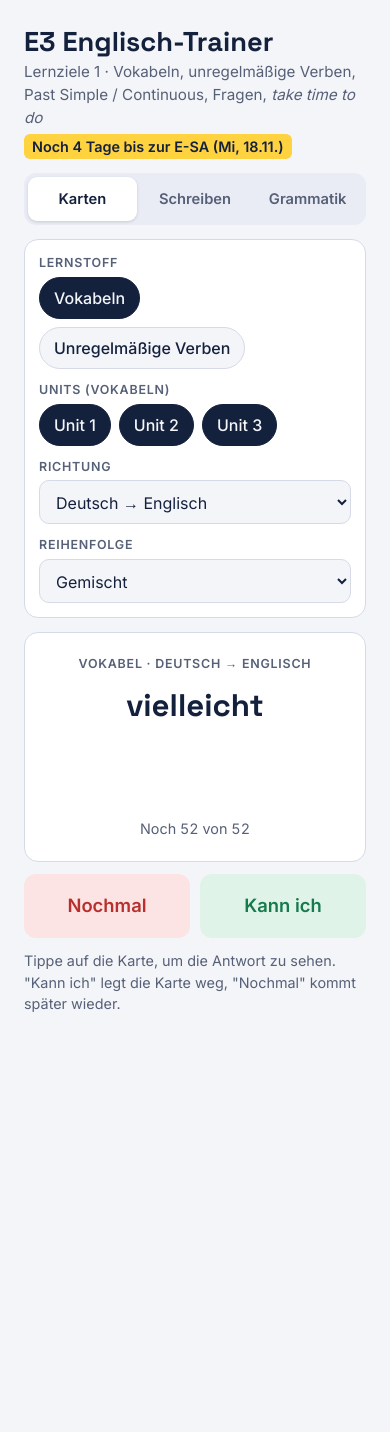
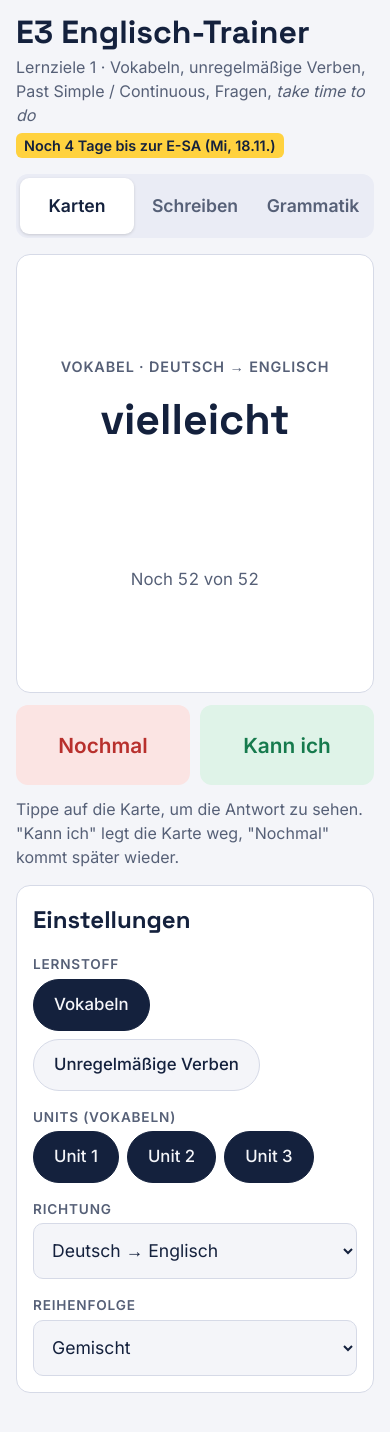
Before and after one commit to dirkstar/school, a plain HTML site: page index.html in a window 390 px wide. Before the commit the page ends 1071 px from the top, so only its background shows below. Drawn offline with Linux system fonts and the light colour scheme.

Commit message:
Mobile-Layout: Viewport-Tag, groessere Schrift, Einstellungen unten

```diff
--- a/index.html
+++ b/index.html
@@ -1,3 +1,11 @@
+<!doctype html>
+<html lang="de">
+<head>
+<meta charset="utf-8">
+<meta name="viewport" content="width=device-width, initial-scale=1, viewport-fit=cover">
+<style>:root{color-scheme:light}body{margin:0}</style>
+</head>
+<body>
 <title>E3 Englisch-Trainer</title>
 <meta name="claude:viewport-fit-sides" content="cover">
 <link rel="stylesheet" href="https://fonts.googleapis.com/css2?family=Inter:wght@400;500;600&family=Space+Grotesk:wght@500;700&display=swap">
@@ -36,83 +44,85 @@
   color-scheme: dark;
 }
 * { box-sizing: border-box; }
-body { background: var(--bg); color: var(--ink); font-family: var(--font-body); font-size: 16px; line-height: 1.5; }
+body { background: var(--bg); color: var(--ink); font-family: var(--font-body); font-size: 18px; line-height: 1.5; }
 button, input, select, textarea { font: inherit; color: inherit; }
 button { cursor: pointer; }
 :focus-visible { outline: 3px solid var(--blue); outline-offset: 2px; }
 .wrap {
   max-width: 720px; margin: 0 auto;
-  padding-block: 18px 48px;
+  padding-block: 14px 56px;
   padding-left: max(16px, env(safe-area-inset-left, 0px));
   padding-right: max(16px, env(safe-area-inset-right, 0px));
-  display: grid; gap: 14px;
+  display: grid; gap: 16px;
 }
 header { display: grid; gap: 4px; }
-h1 { font-family: var(--font-head); font-size: 1.7rem; line-height: 1.15; margin: 0; text-wrap: balance; }
+h1 { font-family: var(--font-head); font-size: 2rem; line-height: 1.15; margin: 0; text-wrap: balance; }
 h2, h3 { font-family: var(--font-head); text-wrap: balance; margin: 0; }
-h2 { font-size: 1.3rem; }
-h3 { font-size: 1.05rem; }
-.sub { color: var(--muted); margin: 0; font-size: .95rem; }
+h2 { font-size: 1.5rem; }
+h3 { font-size: 1.25rem; }
+.sub { color: var(--muted); margin: 0; font-size: 1rem; }
 .countdown { display: inline-block; background: var(--accent); color: var(--on-accent); font-weight: 600; border-radius: 6px; padding: 2px 8px; font-size: .9rem; }
 
 .tabs { display: grid; grid-template-columns: repeat(3, 1fr); gap: 4px; background: var(--soft); padding: 4px; border-radius: 12px; }
-.tabs button { border: 0; background: transparent; padding: 10px 4px; border-radius: 9px; font-weight: 600; font-size: .92rem; color: var(--muted); min-height: 44px; }
+.tabs button { border: 0; background: transparent; padding: 12px 4px; border-radius: 9px; font-weight: 600; font-size: 1.1rem; color: var(--muted); min-height: 56px; }
 .tabs button[aria-selected="true"] { background: var(--surface); color: var(--ink); box-shadow: 0 1px 3px rgba(0,0,0,.15); }
 
-.panel { background: var(--surface); border: 1px solid var(--line); border-radius: 14px; padding: 14px; display: grid; gap: 12px; }
+.panel { background: var(--surface); border: 1px solid var(--line); border-radius: 14px; padding: 16px; display: grid; gap: 16px; }
 .row { display: flex; flex-wrap: wrap; gap: 8px; align-items: center; }
-.label { font-size: .78rem; letter-spacing: .06em; text-transform: uppercase; color: var(--muted); font-weight: 600; }
-.chip { border: 1px solid var(--line); background: var(--bg); border-radius: 999px; padding: 8px 14px; font-weight: 500; min-height: 40px; }
+.label { font-size: .85rem; letter-spacing: .06em; text-transform: uppercase; color: var(--muted); font-weight: 600; }
+.chip { border: 1px solid var(--line); background: var(--bg); border-radius: 999px; padding: 12px 20px; font-weight: 500; font-size: 1.05rem; min-height: 52px; }
 .chip[aria-pressed="true"] { background: var(--ink); color: var(--bg); border-color: var(--ink); }
-select, textarea, input[type="text"] { background: var(--bg); border: 1px solid var(--line); border-radius: 10px; padding: 10px 12px; min-height: 44px; width: 100%; }
+select, textarea, input[type="text"] { background: var(--bg); border: 1px solid var(--line); border-radius: 10px; padding: 12px 14px; min-height: 56px; width: 100%; font-size: 1.1rem; }
 textarea { min-height: 120px; }
 .field { display: grid; gap: 4px; min-width: 0; }
-.grid2 { display: grid; grid-template-columns: repeat(auto-fit, minmax(210px, 1fr)); gap: 12px; }
+.grid2 { display: grid; grid-template-columns: 1fr; gap: 16px; }
 details summary { cursor: pointer; font-weight: 600; min-height: 32px; }
-.btn { border: 0; border-radius: 12px; padding: 12px 18px; font-weight: 600; background: var(--accent); color: var(--on-accent); min-height: 48px; }
+.btn { border: 0; border-radius: 12px; padding: 14px 20px; font-weight: 600; font-size: 1.1rem; background: var(--accent); color: var(--on-accent); min-height: 60px; }
 .btn.ghost { background: var(--soft); color: var(--ink); }
 .btn.good { background: var(--good-bg); color: var(--good); }
 .btn.bad { background: var(--bad-bg); color: var(--bad); }
-.note { color: var(--muted); font-size: .9rem; margin: 0; }
+.note { color: var(--muted); font-size: 1rem; margin: 0; }
 .warn { background: var(--soft); border-left: 4px solid var(--accent); padding: 10px 12px; border-radius: 8px; font-size: .92rem; }
 
-.stage { display: grid; gap: 14px; text-align: center; padding: 22px 14px; }
-.stage .tag { font-size: .78rem; letter-spacing: .06em; text-transform: uppercase; color: var(--muted); font-weight: 600; }
-.big { font-family: var(--font-head); font-weight: 700; font-size: clamp(1.9rem, 8vw, 2.8rem); line-height: 1.15; overflow-wrap: anywhere; }
-.answer { font-family: var(--font-head); font-weight: 700; font-size: clamp(1.5rem, 6.5vw, 2.2rem); color: var(--blue); min-height: 2.6em; overflow-wrap: anywhere; display: grid; align-content: center; gap: 4px; }
-.answer small { font-family: var(--font-body); font-weight: 400; font-size: .95rem; color: var(--muted); }
+.stage { display: grid; gap: 18px; text-align: center; padding: 28px 16px; align-content: center; min-height: 52svh; }
+.stage .tag { font-size: .9rem; letter-spacing: .06em; text-transform: uppercase; color: var(--muted); font-weight: 600; }
+.big { font-family: var(--font-head); font-weight: 700; font-size: clamp(2.3rem, 11vw, 3.6rem); line-height: 1.15; overflow-wrap: anywhere; }
+.answer { font-family: var(--font-head); font-weight: 700; font-size: clamp(1.8rem, 8.5vw, 2.8rem); color: var(--blue); min-height: 2.6em; overflow-wrap: anywhere; display: grid; align-content: center; gap: 4px; }
+.answer small { font-family: var(--font-body); font-weight: 400; font-size: 1.1rem; color: var(--muted); }
 .bar { height: 6px; background: var(--soft); border-radius: 3px; overflow: hidden; }
 .bar > i { display: block; height: 100%; width: 0; background: var(--accent); }
 .controls { display: grid; grid-template-columns: 1fr 1.6fr 1fr; gap: 10px; }
-.controls .btn { min-height: 64px; font-size: 1.15rem; }
-.count { color: var(--muted); font-size: .9rem; font-variant-numeric: tabular-nums; }
+.controls .btn { min-height: 80px; font-size: 1.3rem; }
+.count { color: var(--muted); font-size: 1.05rem; font-variant-numeric: tabular-nums; }
 
 .flip { cursor: pointer; user-select: none; }
-.write-grid { display: grid; gap: 10px; text-align: left; }
-.res { font-size: .92rem; padding: 6px 10px; border-radius: 8px; }
+.write-grid { display: grid; gap: 14px; text-align: left; }
+.write-grid input { font-size: 1.35rem; min-height: 60px; }
+.res { font-size: 1.05rem; padding: 10px 12px; border-radius: 8px; }
 .res.ok { background: var(--good-bg); color: var(--good); }
 .res.no { background: var(--bad-bg); color: var(--bad); }
 
 .gnav { display: flex; flex-wrap: wrap; gap: 8px; }
 .gsec { display: grid; gap: 12px; }
-.expl { display: grid; gap: 10px; }
+.expl { display: grid; gap: 14px; }
 .expl p { margin: 0; }
 .expl ul { margin: 0; padding-left: 1.2rem; display: grid; gap: 4px; }
-.box { background: var(--soft); border-radius: 10px; padding: 10px 12px; display: grid; gap: 4px; }
+.box { background: var(--soft); border-radius: 10px; padding: 14px; display: grid; gap: 6px; }
 .box b { font-family: var(--font-head); }
 .tbl { overflow-x: auto; }
-table { border-collapse: collapse; width: 100%; font-size: .93rem; }
-th, td { border-bottom: 1px solid var(--line); padding: 6px 8px; text-align: left; vertical-align: top; }
-th { font-size: .78rem; letter-spacing: .05em; text-transform: uppercase; color: var(--muted); }
+table { border-collapse: collapse; width: 100%; font-size: 1rem; }
+th, td { border-bottom: 1px solid var(--line); padding: 8px 10px; text-align: left; vertical-align: top; }
+th { font-size: .85rem; letter-spacing: .05em; text-transform: uppercase; color: var(--muted); }
 em.ex { color: var(--blue); font-style: normal; font-weight: 500; }
-.q { background: var(--bg); border: 1px solid var(--line); border-radius: 12px; padding: 12px; display: grid; gap: 8px; }
-.q .qt { font-weight: 500; }
-.opts { display: flex; flex-wrap: wrap; gap: 8px; }
-.opts button { border: 1px solid var(--line); background: var(--surface); border-radius: 10px; padding: 10px 14px; min-height: 44px; }
+.q { background: var(--bg); border: 1px solid var(--line); border-radius: 12px; padding: 16px; display: grid; gap: 12px; }
+.q .qt { font-weight: 500; font-size: 1.15rem; }
+.opts { display: grid; gap: 10px; }
+.opts button { border: 1px solid var(--line); background: var(--surface); border-radius: 10px; padding: 12px 16px; min-height: 58px; font-size: 1.1rem; text-align: left; }
 .opts button.right { background: var(--good-bg); border-color: var(--good); color: var(--good); }
 .opts button.wrong { background: var(--bad-bg); border-color: var(--bad); color: var(--bad); }
 .typed { display: flex; gap: 8px; flex-wrap: wrap; }
-.typed input { flex: 1 1 180px; width: auto; }
+.typed input { flex: 1 1 100%; width: auto; }
+.typed .btn { flex: 1 1 100%; }
 .score { font-family: var(--font-head); font-weight: 700; }
 [hidden] { display: none !important; }
 @media (prefers-reduced-motion: reduce) { .bar > i { transition: none !important; } }
@@ -131,36 +141,6 @@ em.ex { color: var(--blue); font-style: normal; font-weight: 500; }
     <button role="tab" data-tab="gram" aria-selected="false">Grammatik</button>
   </nav>
 
-  <section class="panel" id="settings" aria-label="Lernstoff">
-    <div class="field">
-      <span class="label">Lernstoff</span>
-      <div class="row" id="srcChips">
-        <button class="chip" data-src="vocab" aria-pressed="false">Vokabeln</button>
-        <button class="chip" data-src="verbs" aria-pressed="true">Unregelmäßige Verben</button>
-      </div>
-    </div>
-    <div class="field" id="unitField">
-      <span class="label">Units (Vokabeln)</span>
-      <div class="row" id="unitChips"></div>
-    </div>
-    <div class="grid2">
-      <div class="field">
-        <label class="label" for="dirSel">Richtung</label>
-        <select id="dirSel">
-          <option value="de-en"></option>
-          <option value="en-de"></option>
-          <option value="rand">Zufällig</option>
-        </select>
-      </div>
-      <div class="field">
-        <label class="label" for="shuf">Reihenfolge</label>
-        <select id="shuf">
-          <option value="1">Gemischt</option>
-          <option value="0">Wie in der Liste</option>
-        </select>
-      </div>
-    </div>
-      </section>
 
   <!-- KARTEN -->
   <section id="tab-cards" class="gsec">
@@ -197,6 +177,38 @@ em.ex { color: var(--blue); font-style: normal; font-weight: 500; }
     <div class="gnav" id="gnav"></div>
     <div id="gbody" class="gsec"></div>
   </section>
+
+  <section class="panel" id="settings" aria-label="Lernstoff">
+    <h2>Einstellungen</h2>
+    <div class="field">
+      <span class="label">Lernstoff</span>
+      <div class="row" id="srcChips">
+        <button class="chip" data-src="vocab" aria-pressed="false">Vokabeln</button>
+        <button class="chip" data-src="verbs" aria-pressed="true">Unregelmäßige Verben</button>
+      </div>
+    </div>
+    <div class="field" id="unitField">
+      <span class="label">Units (Vokabeln)</span>
+      <div class="row" id="unitChips"></div>
+    </div>
+    <div class="grid2">
+      <div class="field">
+        <label class="label" for="dirSel">Richtung</label>
+        <select id="dirSel">
+          <option value="de-en"></option>
+          <option value="en-de"></option>
+          <option value="rand">Zufällig</option>
+        </select>
+      </div>
+      <div class="field">
+        <label class="label" for="shuf">Reihenfolge</label>
+        <select id="shuf">
+          <option value="1">Gemischt</option>
+          <option value="0">Wie in der Liste</option>
+        </select>
+      </div>
+    </div>
+      </section>
 </div>
 
 <script>
@@ -718,3 +730,6 @@ function renderEx(root, items) {
 /* ---------- INIT ---------- */
 renderSettings(); renderGrammar(); cardsStart();
 </script>
+
+</body>
+</html>
```
